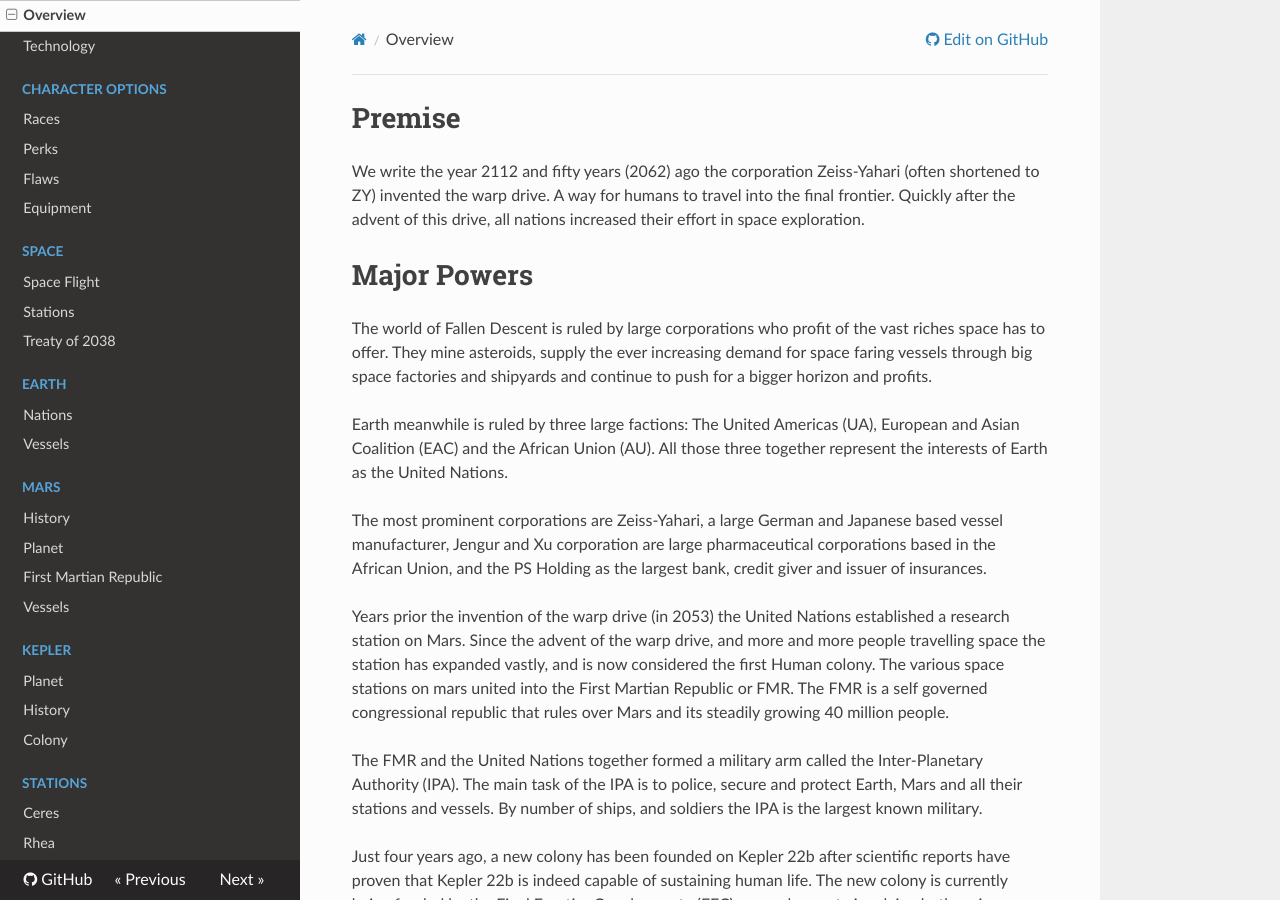
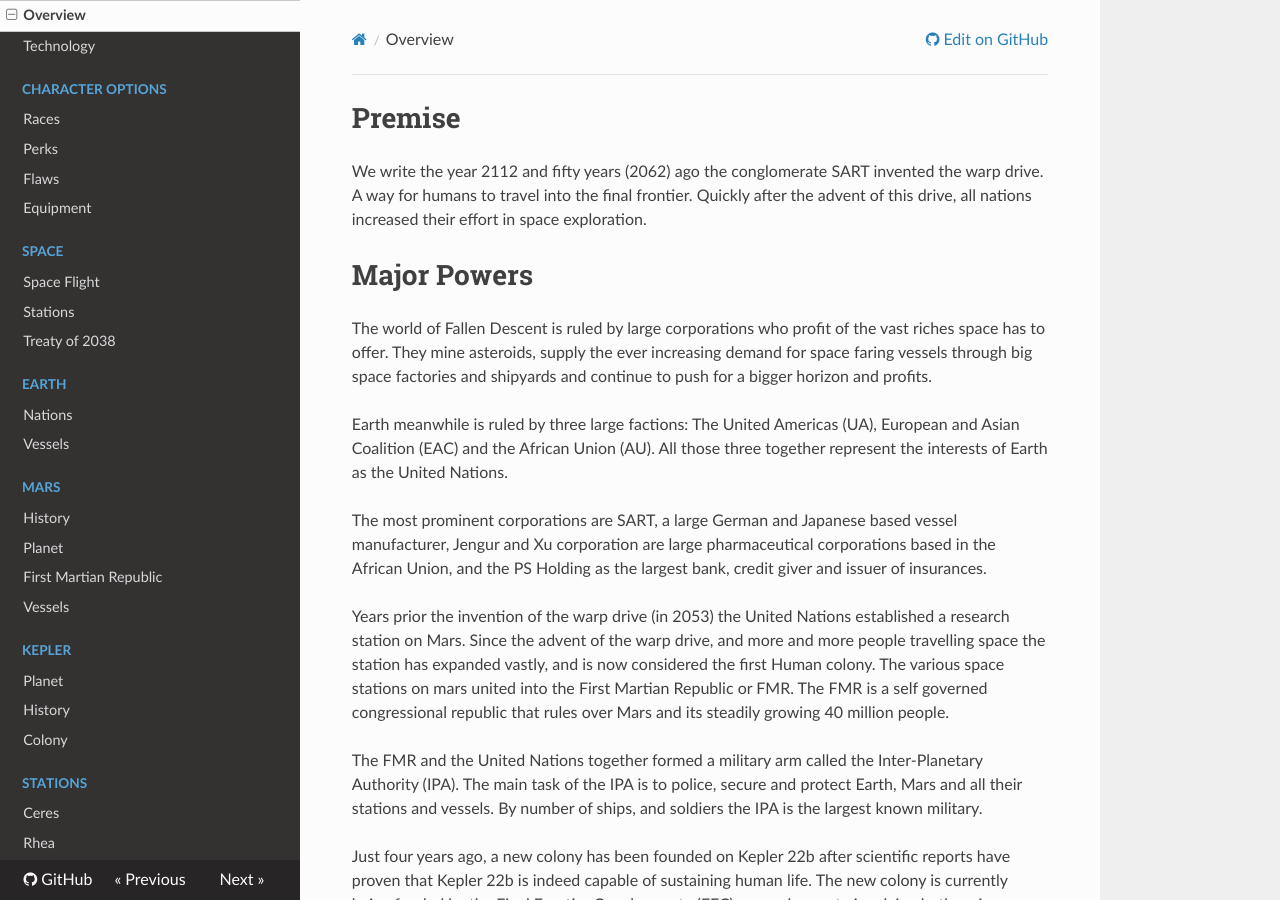
Before and after one commit to ehrpg/lastdescent, an MkDocs documentation site: the page built from docs/overview.md, in a window 1280 px wide and 900 px high. Built offline with MkDocs 1.6.1, drawn with Linux system fonts in a browser that asks for light colours; nearby versions of some CDN libraries; old or Windows-style settings are respelled for this version of MkDocs.

Commit message:
Rename Zeiss-Yahari to SART

```diff
--- a/docs/overview.md
+++ b/docs/overview.md
@@ -1,9 +1,9 @@
 # Premise
 
-We write the year 2112 and fifty years (2062) ago the corporation Zeiss-Yahari
-(often shortened to ZY) invented the warp drive. A way for humans to travel
-into the final frontier. Quickly after the advent of this drive, all nations
-increased their effort in space exploration.
+We write the year 2112 and fifty years (2062) ago the conglomerate SART
+invented the warp drive. A way for humans to travel into the final
+frontier. Quickly after the advent of this drive, all nations increased their
+effort in space exploration.
 
 # Major Powers
 
@@ -16,10 +16,10 @@ Earth meanwhile is ruled by three large factions: The United Americas (UA),
 European and Asian Coalition (EAC) and the African Union (AU). All those three
 together represent the interests of Earth as the United Nations.
 
-The most prominent corporations are Zeiss-Yahari, a large German and Japanese
-based vessel manufacturer, Jengur and Xu corporation are large pharmaceutical
-corporations based in the African Union, and the PS Holding as the
-largest bank, credit giver and issuer of insurances.
+The most prominent corporations are SART, a large German and Japanese based
+vessel manufacturer, Jengur and Xu corporation are large pharmaceutical
+corporations based in the African Union, and the PS Holding as the largest
+bank, credit giver and issuer of insurances.
 
 Years prior the invention of the warp drive (in 2053) the United Nations
 established a research station on Mars. Since the advent of the warp drive, and
--- a/mkdocs.yml
+++ b/mkdocs.yml
@@ -38,7 +38,7 @@ pages:
       - IPA: 'factions/ipa.md'
       - Organised Crime: 'factions/crime.md'
       - Syndicate: 'factions/syndicate.md'
-      - Zeiss-Yahari: 'factions/zy.md'
+      - SART: 'factions/sart.md'
   - Fenrir:
       - Overview: 'factions/fenrir/overview.md'
       - Vessels: 'factions/fenrir/vessels.md'
```
Also changed, not shown: docs/factions/sart.md (added, +51 -0 lines), docs/factions/zy.md (deleted, +0 -47 lines), docs/places/earth/nations.md (+3 -2 lines), docs/places/stations/venus.md (+2 -2 lines).
